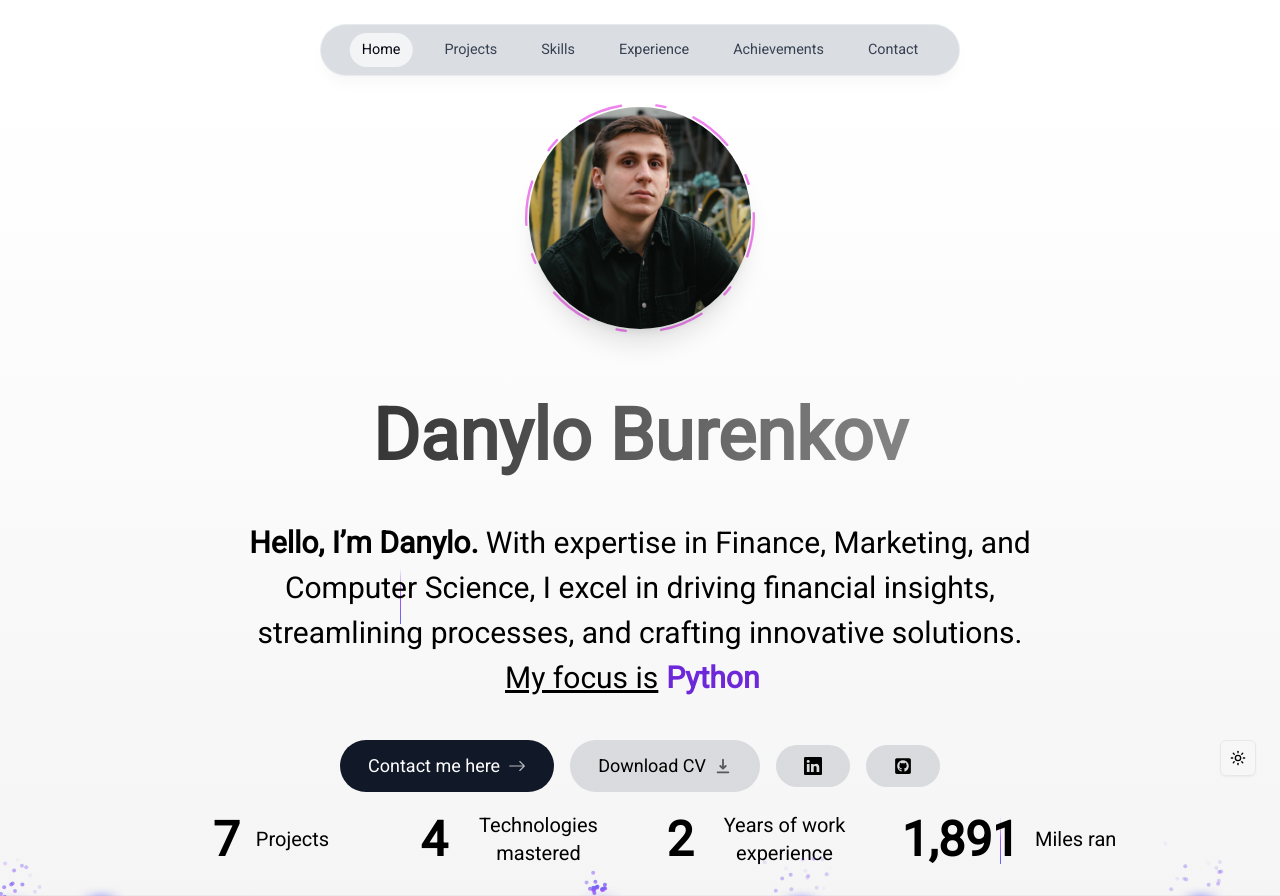
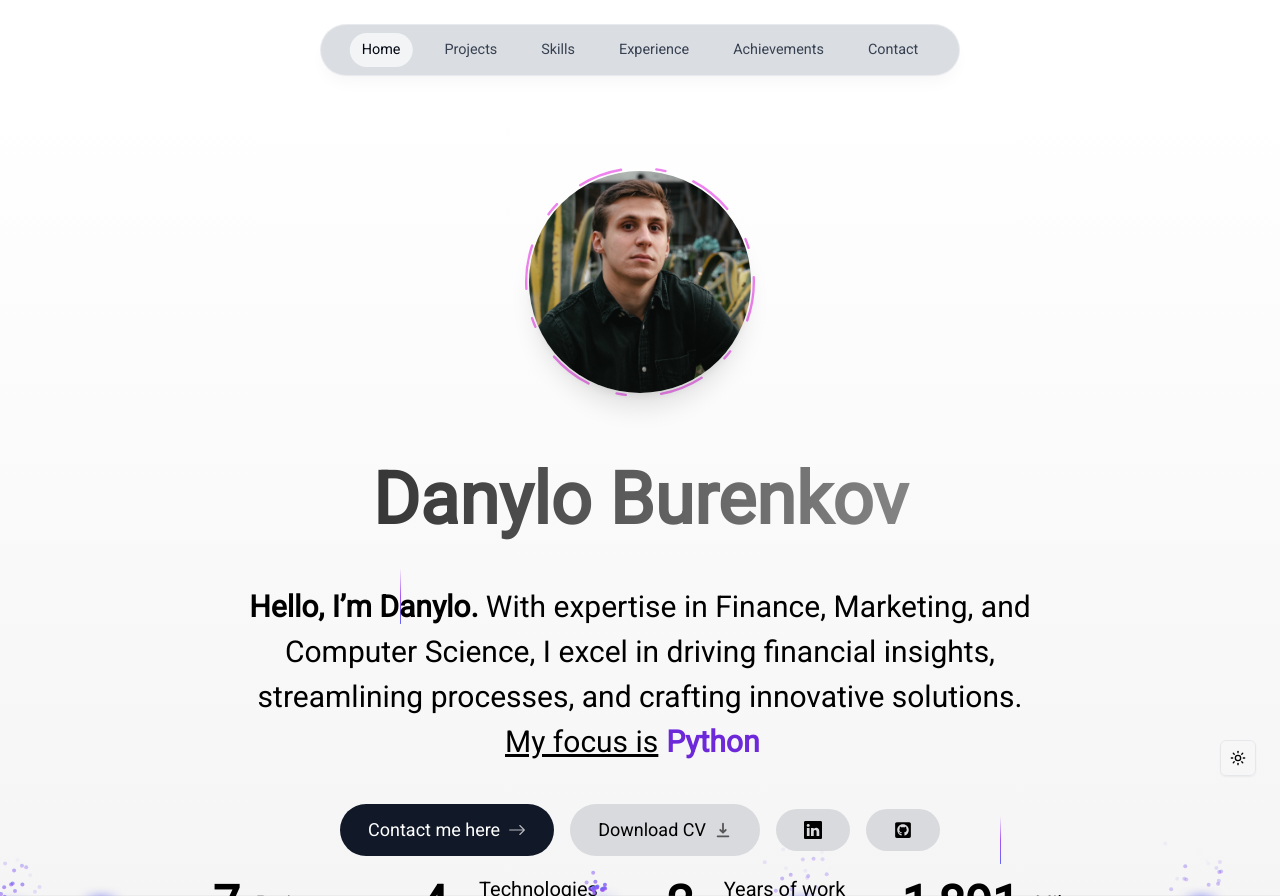
Before and after one commit to fan71c/resume, a Next.js app: page / in a window 1280 px wide. Built offline with nearby package versions, Linux system fonts and the light colour scheme; no server answers.

Commit message:
fix: portrait

```diff
--- a/components/hero/hero.tsx
+++ b/components/hero/hero.tsx
@@ -12,7 +12,7 @@ export default function Hero() {
     const flipWords = ["Next.js", "Python", "Java", "Excel", "Typescript", "SQL", "Pandas/Numpy"]
     const ref = useSectionInView("Home")
     return (
-        <section className={"mb-28 max-w-[60rem] text-center sm:mb-0 scroll-mt-28"} ref={ref}>
+        <section className={"mb-28 max-w-[60rem] text-center sm:mb-0 scroll-mt-28 mt-32"} ref={ref}>
             <Portrait/>
             <motion.h1
                 className={"text-center text-4xl sm:text-7xl font-bold relative z-20 bg-clip-text text-transparent bg-gradient-to-r from-neutral-900 to-neutral-400 dark:bg-gradient-to-b dark:from-neutral-200 dark:to-neutral-500 py-8"}
```
